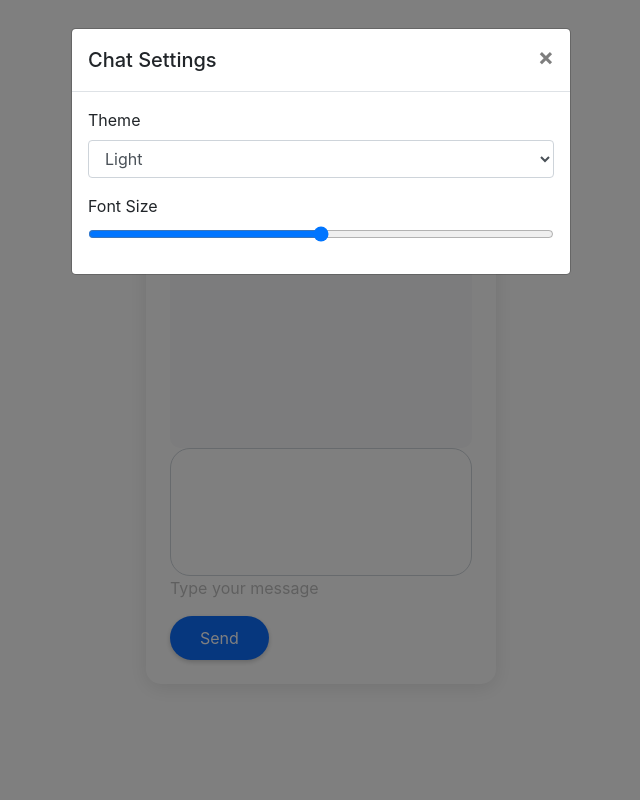
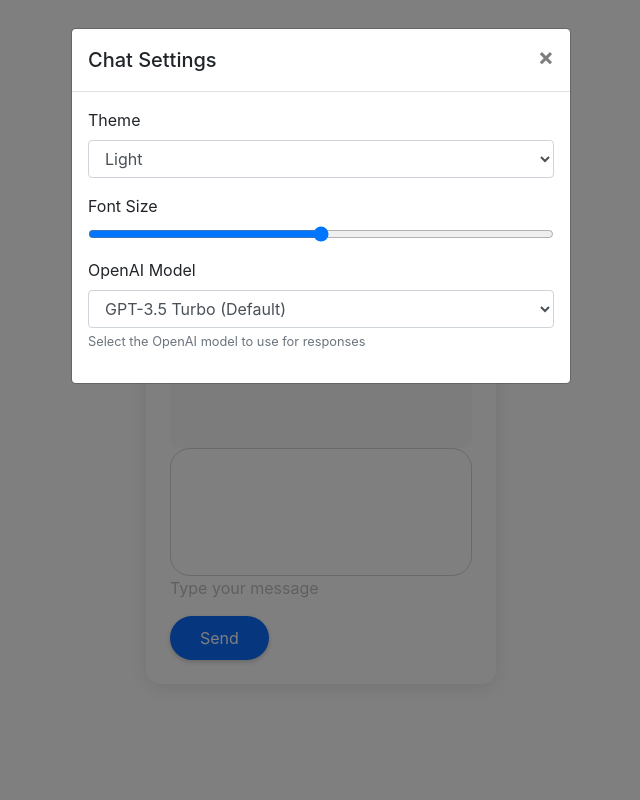
Before and after one commit to mahakim89/chatbot-microservices, a Flask app: page / in a window 1280 px wide, after a click that opens the changed part. Shown: the whole page, without its empty margins (319-959 px from the left). Run offline with Flask 3, Linux system fonts and the light colour scheme; some libraries are stand-ins or nearby versions.

Commit message:
add option to choose a openAi model

```diff
--- a/app.py
+++ b/app.py
@@ -26,11 +26,13 @@ def index():
 @app.route("/chat", methods=["POST"])
 def chat():
     user_input = request.json.get("message")
+    model = request.json.get("model", OPENAI_MODEL)  # Use provided model or default
+
     if not user_input:
         return jsonify({"error": "No message provided"}), 400
 
     try:
-        logging.info(f"Sending request with model: {OPENAI_MODEL}")
+        logging.info(f"Sending request with model: {model}")
         response = requests.post(
             "https://api.openai.com/v1/chat/completions",
             headers={
@@ -38,7 +40,7 @@ def chat():
                 "Content-Type": "application/json",
             },
             json={
-                "model": OPENAI_MODEL,  # Use the constant defined above
+                "model": model,
                 "messages": [{"role": "user", "content": user_input}],
             },
         )
--- a/templates/index.html
+++ b/templates/index.html
@@ -397,6 +397,18 @@
                 max="20"
               />
             </div>
+            <div class="form-group">
+              <label>OpenAI Model</label>
+              <select class="form-control" id="modelSelect">
+                <option value="gpt-3.5-turbo">GPT-3.5 Turbo (Default)</option>
+                <option value="gpt-3.5-turbo-16k">GPT-3.5 Turbo 16K</option>
+                <option value="gpt-4">GPT-4</option>
+                <option value="gpt-4-32k">GPT-4 32K</option>
+              </select>
+              <small class="form-text text-muted"
+                >Select the OpenAI model to use for responses</small
+              >
+            </div>
           </div>
         </div>
       </div>
@@ -404,9 +416,8 @@
 
     <script>
       $(document).ready(function () {
-        // Combined message sending function
+        // Single message sending function
         function sendMessage(userInput) {
-          // First verify we have input
           if (!userInput || userInput.trim() === "") {
             return;
           }
@@ -414,15 +425,17 @@
           addMessage("User", userInput);
           $("#user-input").val("");
 
-          // Show typing indicator
           $("#typing-indicator").show();
           let loadingAnimation = showLoadingAnimation();
 
           $.ajax({
             type: "POST",
             url: "/chat",
-            data: JSON.stringify({ message: userInput.trim() }), // Make sure message is properly set
-            contentType: "application/json", // Important!
+            data: JSON.stringify({
+              message: userInput.trim(),
+              model: $("#modelSelect").val(),
+            }),
+            contentType: "application/json",
             success: function (data) {
               clearInterval(loadingAnimation);
               $("#typing-indicator").hide();
@@ -443,17 +456,28 @@
           });
         }
 
-        // Handle Send button click
-        $("#send-btn").click(sendMessage);
-
-        // Handle Enter key press
-        $("#user-input").keypress(function (e) {
-          if (e.which === 13 && !e.shiftKey) {
-            e.preventDefault(); // Prevent default newline
-            sendMessage();
+        // ONLY these two event handlers for sending messages
+        // Button click handler
+        $("#send-btn").click(function () {
+          const userInput = $("#user-input").val().trim();
+          if (userInput) {
+            sendMessage(userInput);
           }
         });
 
+        // Enter key handler
+        $("#user-input").keydown(function (e) {
+          if (e.keyCode === 13 && !e.shiftKey) {
+            e.preventDefault();
+            const userInput = $(this).val().trim();
+            if (userInput) {
+              sendMessage(userInput);
+            }
+          }
+        });
+      });
+
+      // Keep addMessage function outside document.ready
       function addMessage(sender, message) {
         const isUser = sender === "User";
         const messageHtml = `
@@ -563,66 +587,18 @@
         $("#chat-area").css("font-size", size + "px");
       });
 
-        let typingTimer;
-        const doneTypingInterval = 1000; // waiting time after user stops typing (in ms)
-
-        $("#user-input").on("input", function () {
-          clearTimeout(typingTimer);
-          const userInput = $(this).val().trim();
-
-          if (userInput) {
-            typingTimer = setTimeout(function () {
-              sendMessage(userInput);
-            }, doneTypingInterval);
-          }
+      // Model selection handling
+      $("#modelSelect").change(function () {
+        const model = $(this).val();
+        // Store the selected model in localStorage
+        localStorage.setItem("chatModel", model);
       });
 
-        // Also add a click handler for the send button
-        $("#send-btn").click(function () {
-          const userInput = $("#user-input").val().trim();
-          if (userInput) {
-            sendMessage(userInput);
+      // Load saved model preference
+      const savedModel = localStorage.getItem("chatModel");
+      if (savedModel) {
+        $("#modelSelect").val(savedModel);
       }
-        });
-
-        function sendMessage(userInput) {
-          // First verify we have input
-          if (!userInput || userInput.trim() === "") {
-            return;
-          }
-
-          addMessage("User", userInput);
-          $("#user-input").val("");
-
-          // Show typing indicator
-          $("#typing-indicator").show();
-          let loadingAnimation = showLoadingAnimation();
-
-          $.ajax({
-            type: "POST",
-            url: "/chat",
-            data: JSON.stringify({ message: userInput.trim() }), // Make sure message is properly set
-            contentType: "application/json", // Important!
-            success: function (data) {
-              clearInterval(loadingAnimation);
-              $("#typing-indicator").hide();
-              addMessage("Bot", data.response);
-            },
-            error: function (jqXHR) {
-              clearInterval(loadingAnimation);
-              $("#typing-indicator").hide();
-              console.log("Error:", jqXHR.responseJSON);
-              addMessage(
-                "Bot",
-                "Error: " +
-                  (jqXHR.responseJSON
-                    ? jqXHR.responseJSON.error
-                    : "Unknown error occurred")
-              );
-            },
-          });
-        }
-      });
     </script>
     <!-- Add these before the closing </body> tag -->
     <script src="https://cdn.jsdelivr.net/npm/popper.js@1.16.1/dist/umd/popper.min.js"></script>
```
Lines whose indentation alone changed are shown as unchanged.
